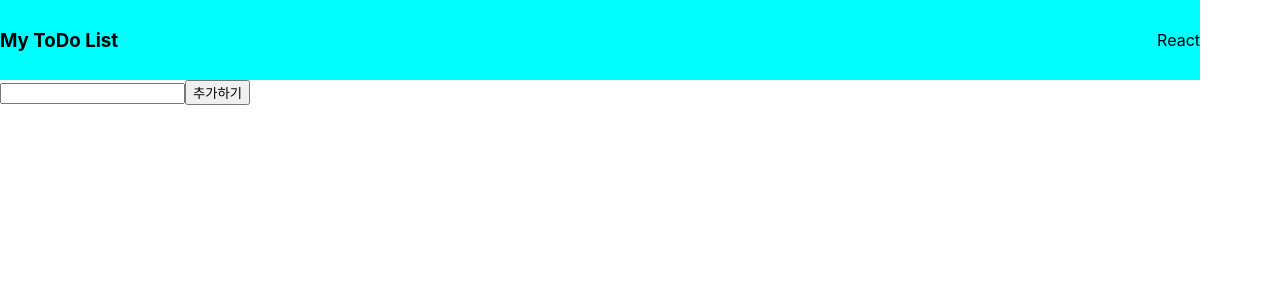
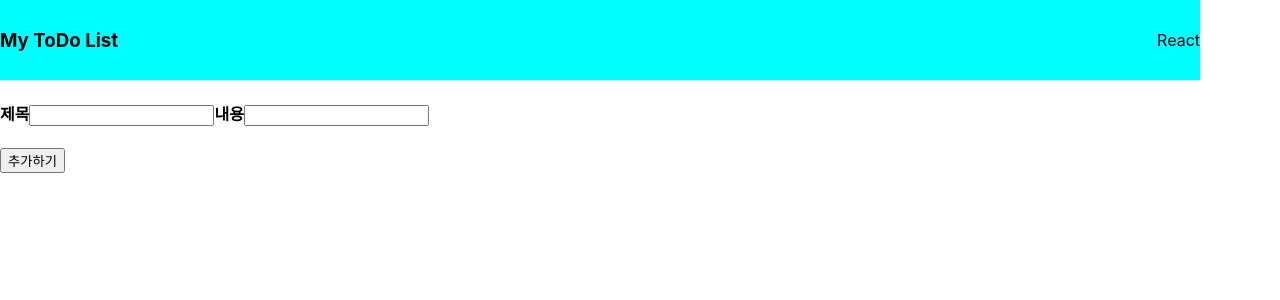
Before and after one commit to snowflaver/hh99-react, a React (Create React App) app in the folder 1st-repo/: page / in a window 1280 px wide. Shown: the top 300 px of the page. Built offline with nearby package versions, Linux system fonts and the light colour scheme.

Commit message:
과제 진행도 01.1

```diff
--- a/1st-repo/src/App.js
+++ b/1st-repo/src/App.js
@@ -14,10 +14,15 @@ function InputWithButton(props) {
   };
 
   return (
-    <div className="btn-1">
-      <input type="text" value={inputValue} onChange={InputChange} />
-      <button onClick={ButtonClick}>추가하기</button>
-    </div>
+    <>
+      <div className="btn-1">
+        <h4>
+          제목<input type="text" value={inputValue} onChange={InputChange} />내용<input type='text' onChange={InputChange} />
+        </h4>
+        <button onClick={ButtonClick}>추가하기</button>
+      </div>
+
+    </>
   );
 }
 
```
